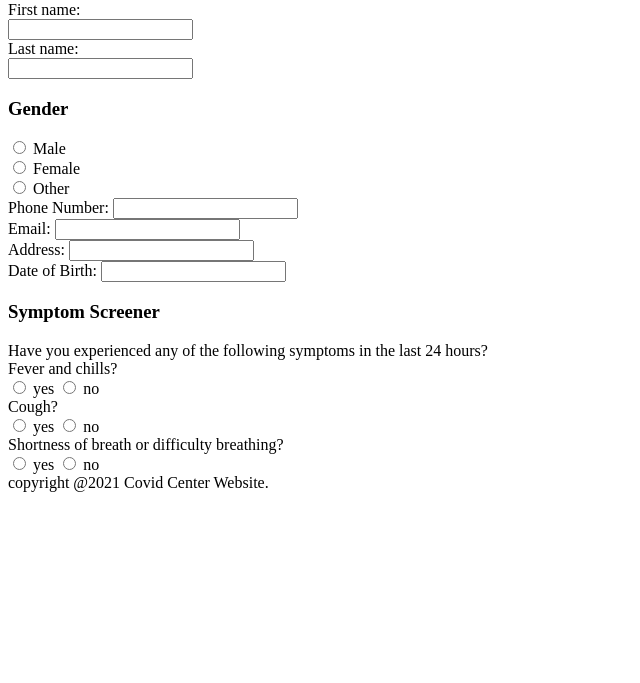
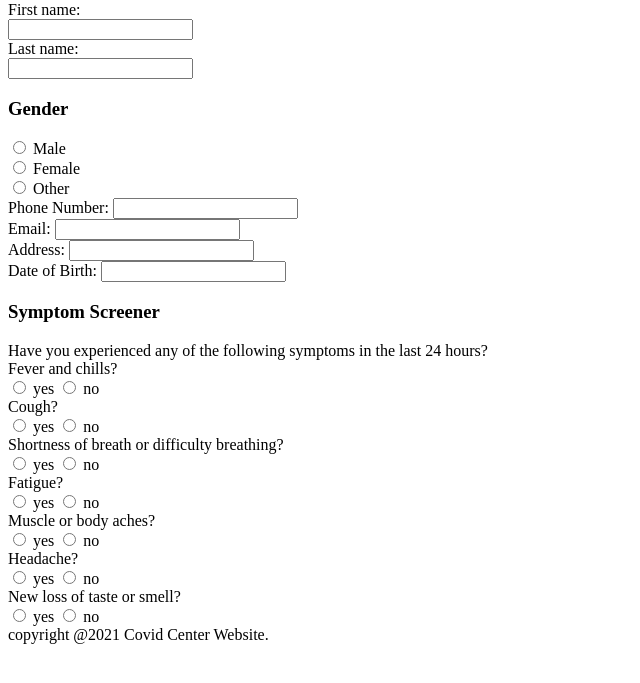
Before and after one commit to isaiahhaley0/webapp_spring2021_covid_center, a plain HTML site: page index.html in a window 1280 px wide. Shown: the part 79-762 px from the top of the page, without its empty margins (0-640 px from the left). Drawn offline with Linux system fonts and the light colour scheme.

Commit message:
pt2 partial
check

```diff
--- a/index.html
+++ b/index.html
@@ -47,6 +47,26 @@
 				<label for ="breathYes">yes</label>
 				<input type = "radio" id = "breathNo" name = "breath" value = "no">
 				<label for ="breathNo">no</label><br>
+				<label for = "fatigue">Fatigue?</label><br>
+				<input type = "radio" id = "fatigueYes" name = "fatigue" value = "yes">
+				<label for ="fatigueYes">yes</label>
+				<input type = "radio" id = "fatigueNo" name = "fatigue" value = "no">
+				<label for ="fatigueNo">no</label><br>
+				<label for = "aches">Muscle or body aches?</label><br>
+				<input type = "radio" id = "achesYes" name = "aches" value = "yes">
+				<label for ="achesYes">yes</label>
+				<input type = "radio" id = "achesNo" name = "aches" value = "no">
+				<label for ="achesNo">no</label><br>
+				<label for = "head">Headache?</label><br>
+				<input type = "radio" id = "headYes" name = "head" value = "yes">
+				<label for ="headYes">yes</label>
+				<input type = "radio" id = "headNo" name = "head" value = "no">
+				<label for ="headNo">no</label><br>
+				<label for = "smell">New loss of taste or smell?</label><br>
+				<input type = "radio" id = "smellYes" name = "smell" value = "yes">
+				<label for ="smellYes">yes</label>
+				<input type = "radio" id = "smellNo" name = "smell" value = "no">
+				<label for ="smellNo">no</label><br>
 			</form>
 		</article>
 	</section>
```
